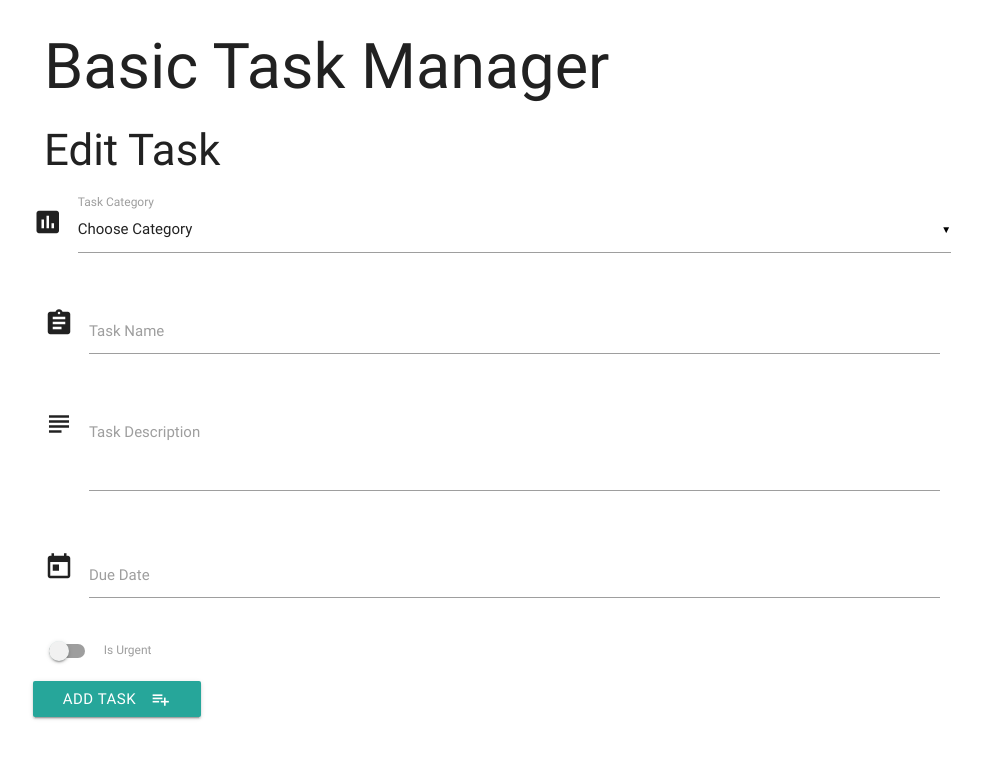
After one commit to Jays-T/task_manager, a Flask app: template templates/edittasks.html in a window 1280 px wide. The commit adds this page. Shown: the top 759 px of the page, without its empty margins (148-1130 px from the left). Run offline with Flask 2, Linux system fonts and the light colour scheme; the template is opened without the code that fills it, so the values that code supplies are empty; some libraries are stand-ins or nearby versions.

Commit message:
added edittasks.html

```diff
--- a/app.py
+++ b/app.py
@@ -34,6 +34,14 @@ def insert_task():
     return redirect(url_for('get_tasks'))
 
 
+@app.route('/edit_task/<task_id>')
+def edit_task(task_id):
+    the_task = mongo.db.tasks.find_one({"_id": ObjectId(task_id)})
+    all_categories = mongo.db.categories.find()
+    return render_template('edittasks.html', task=the_task,
+                           categories=all_categories)
+
+
 if __name__ == '__main__':
     app.run(host=os.environ.get('IP'),
             port=int(os.environ.get('PORT')),
--- /dev/null
+++ b/static/css/style.css
@@ -0,0 +1,11 @@
+.btn_small {
+    height: 24px;
+    width: 60px;
+    line-height: 24px;
+    margin: 5px 5px;
+    padding: 0 0.5em;
+}
+
+.task_header {
+    margin-top: 5px;
+}
--- a/templates/base.html
+++ b/templates/base.html
@@ -11,19 +11,27 @@
       rel="stylesheet"
       href="https://cdnjs.cloudflare.com/ajax/libs/materialize/0.100.2/css/materialize.min.css"
     />
+    <link
+      rel="stylesheet"
+      href="{{url_for('static', filename='css/style.css')}}"
+      type="text/css"
+    />
     <title>Task Manager</title>
   </head>
   <body>
-    <h1>Basic Task Manager</h1>
-    {% block content %} {% endblock %}
-
+    <div class="container">
+      <h1>Basic Task Manager</h1>
+    </div>
+    <div class="container">
+      {% block content %} {% endblock %}
+    </div>
     <script src="https://cdnjs.cloudflare.com/ajax/libs/jquery/3.2.1/jquery.min.js"></script>
     <script src="https://cdnjs.cloudflare.com/ajax/libs/materialize/0.100.2/js/materialize.min.js"></script>
     <script type="text/javascript">
       //target collapsible accordion
       $(document).ready(function () {
         $(".collapsible").collapsible();
-        $('select').material_select();
+        $("select").material_select();
       });
 
       //Fix to stop issues with the current version of Materialize and Chrome version 73 onwards
--- /dev/null
+++ b/templates/edittasks.html
@@ -0,0 +1,55 @@
+{% extends 'base.html'%} {% block content %}
+
+<h3>Edit Task</h3>
+<div class="row">
+    <form action="{{ url_for('edit_task', task_id=task._id) }}" method="POST"  class="col s12">
+        <div class="row">
+            <div class="row">
+                <div class="input-field col s12">
+                    <i class="material-icons prefix">poll</i>
+                    <select id="category" name="category_name">
+                  <option value="" disabled selected>Choose Category</option>
+                  {% for cat in categories %}
+                      <option value="{{cat.category_name}}">{{cat.category_name}}</option>
+                  {% endfor %}
+                </select>
+                    <label>Task Category</label>
+                </div>
+            </div>
+            <div class="input-field col s12">
+                <i class="material-icons prefix">assignment</i>
+                <input id="task_name" name="task_name" type="text">
+                <label for="icon_prefix">Task Name</label>
+            </div>
+        </div>
+        <div class="row">
+            <div class="input-field col s12">
+                <i class="material-icons prefix">subject</i>
+                <textarea name="task_description" id="task_description" class="materialize-textarea"></textarea>
+                <label for="icon_telephone">Task Description</label>
+            </div>
+        </div>
+        <div class="row">
+            <div class="input-field col s12">
+                <i class="material-icons prefix">today</i>
+                <input id="due_date" name="due_date" type="text" class="datepicker">
+                <label for="icon_prefix">Due Date</label>
+            </div>
+        </div>
+        <div class="row">
+            <div class="switch">
+                <label>
+                  <input id="is_urgent" name="is_urgent" type="checkbox">
+                  <span class="lever"></span>
+                  Is Urgent
+                </label>
+            </div>
+        </div>
+        <div class="row">
+            <button class="btn waves-effect waves-light" type="submit" name="action">Add Task
+                <i class="material-icons right">playlist_add</i>
+             </button>
+        </div>
+    </form>
+</div>
+{% endblock %}
```
Also changed, not shown: templates/tasks.html (+7 -3 lines).
